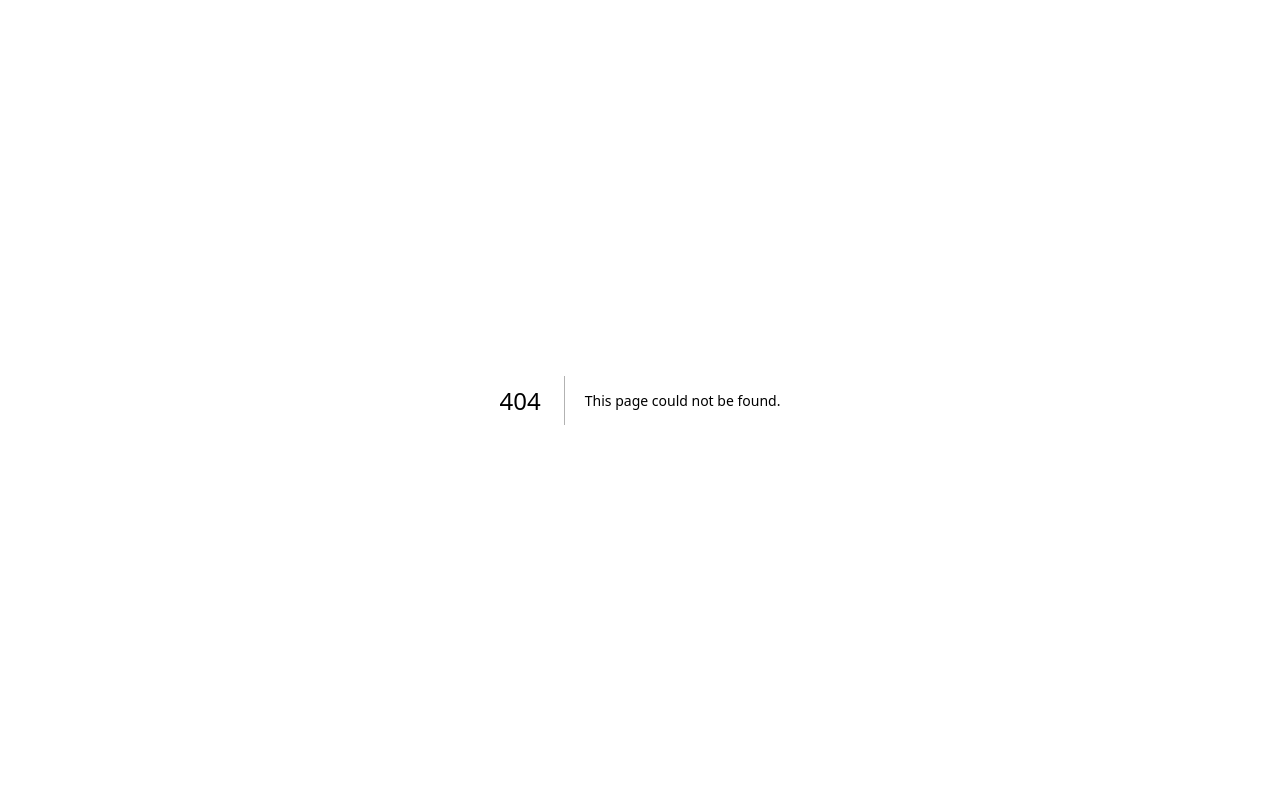
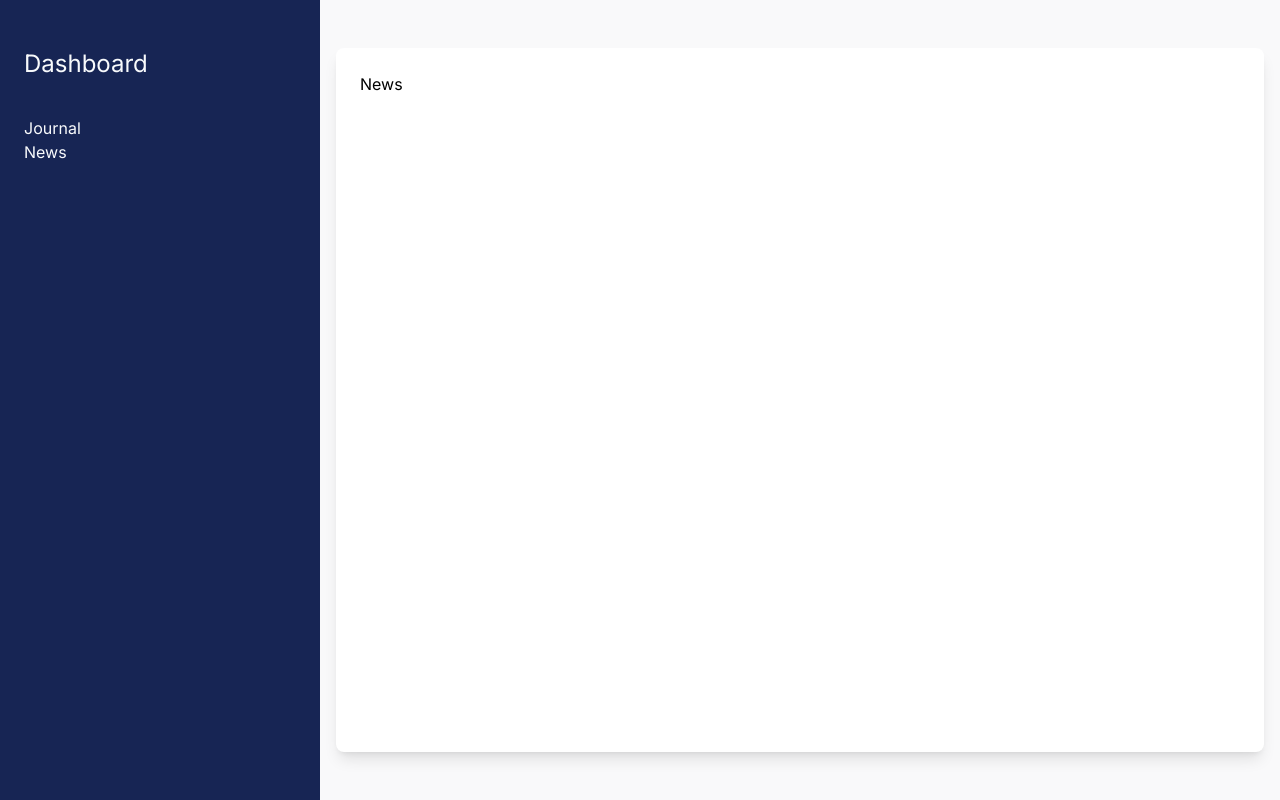
Before and after one commit to rgrunau/training-journal, a Next.js app: page /news in a window 1280 px wide. Before the commit this address had no page. Built offline with nearby package versions, Linux system fonts and the light colour scheme.

Commit message:
start news page

```diff
--- a/app/(app)/layout.tsx
+++ b/app/(app)/layout.tsx
@@ -19,6 +19,11 @@ export default function MainLayout({
                 Journal
               </Link>
             </li>
+            <li>
+              <Link href="/news" className="py-2">
+                News
+              </Link>
+            </li>
           </ul>
         </nav>
         <div className="justify-self-end self-baseline">
@@ -28,7 +33,7 @@ export default function MainLayout({
       <div className="w-2/3 py-12 px-4 grow">
         <main
           id="mainContent"
-          className="w-full h-full max-w-11/12 mx-auto bg-white "
+          className="w-full h-full max-w-11/12 mx-auto bg-white rounded-lg shadow-lg p-6 "
         >
           {children}
         </main>
--- /dev/null
+++ b/app/(app)/news/page.tsx
@@ -0,0 +1,7 @@
+export default function NewsPage() {
+  return (
+    <div>
+      <h1>News</h1>
+    </div>
+  )
+}
```
